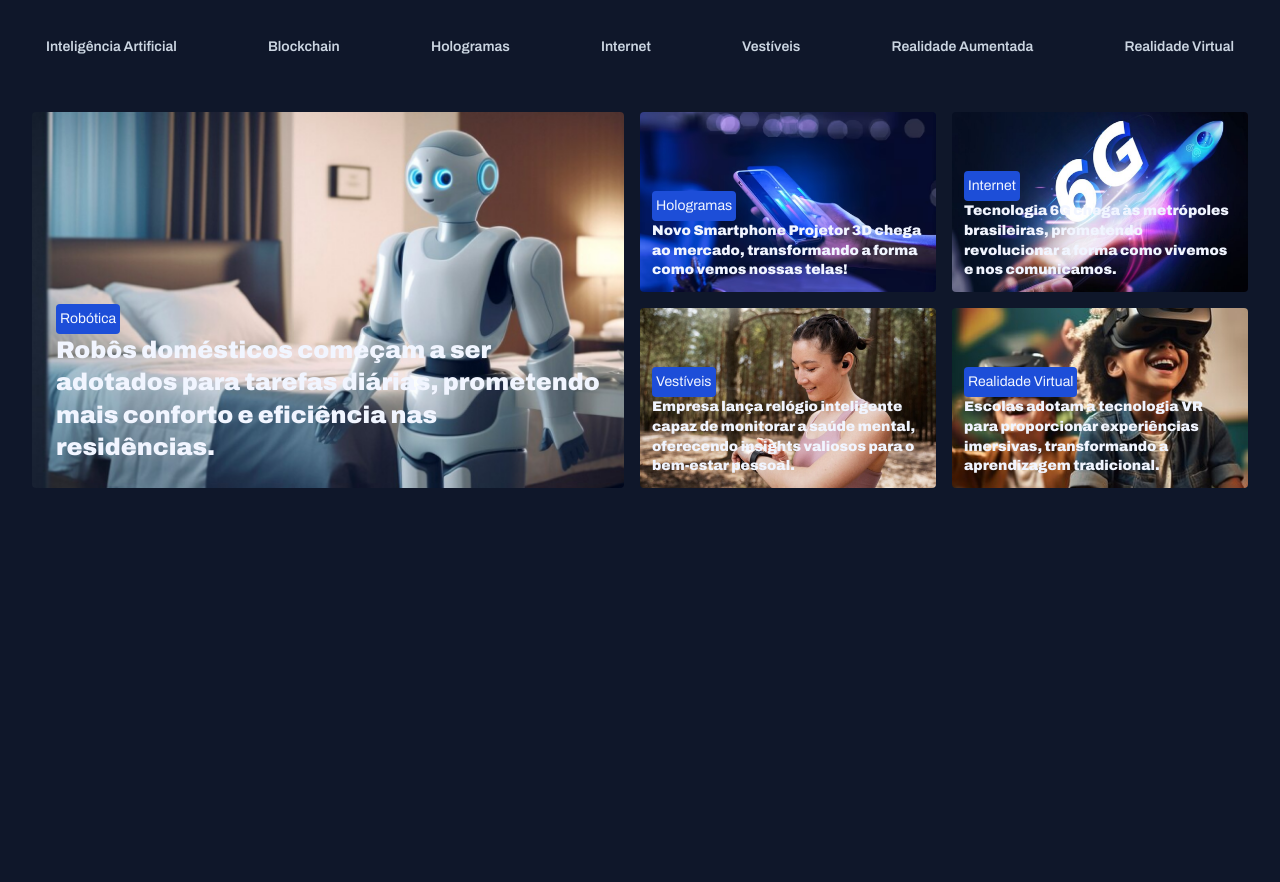
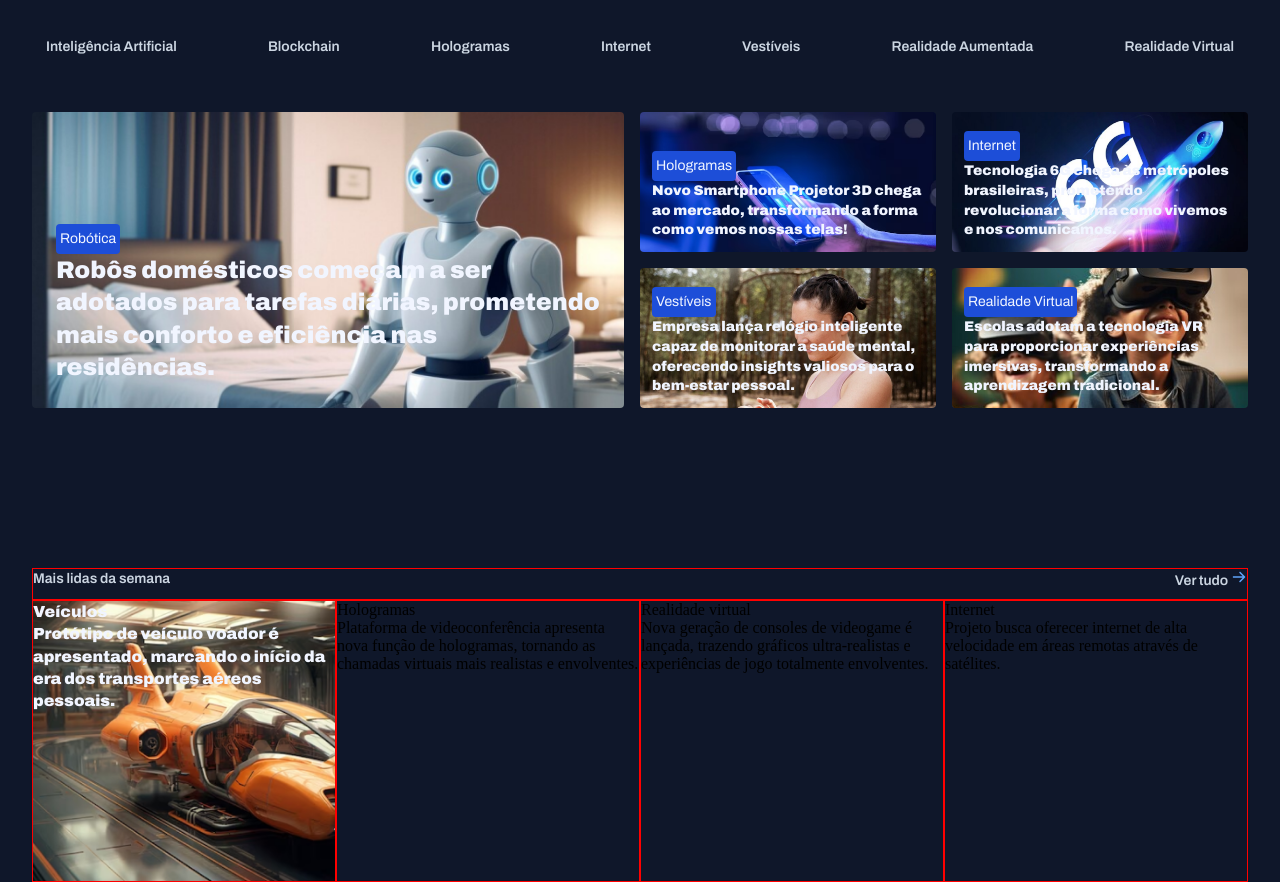
Before and after one commit to joseguerra5/news-portal, a plain HTML site: page index.html in a window 1280 px wide. Shown: the part 61-943 px from the top of the page. Before the commit the page ends 800 px from the top, so only its background shows below. Drawn offline with Linux system fonts and the light colour scheme.

Commit message:
add initial second news section

```diff
--- a/index.html
+++ b/index.html
@@ -48,7 +48,28 @@
         <p>Escolas adotam a tecnologia VR para proporcionar experiências imersivas, transformando a aprendizagem tradicional.</p>
       </div>
     </div>
-    <div class="secod-news"></div>
+    <div class="second-news">
+      <div class="header-news" id="areaA1">
+        <span>Mais lidas da semana</span>
+        <span>Ver tudo <img src="/assets/icons/ArrowRight.svg" alt=""></span>
+      </div>
+      <div class="imagem-container" id="areaB1">
+        <span>Veículos</span>
+        <p>Protótipo de veículo voador é apresentado, marcando o início da era dos transportes aéreos pessoais.</p>
+      </div>
+      <div class="imagem-container" id="areaC1">
+        <span>Hologramas</span>
+        <p>Plataforma de videoconferência apresenta nova função de hologramas, tornando as chamadas virtuais mais realistas e envolventes.</p>
+      </div>
+      <div class="imagem-container" id="areaD1">
+        <span>Realidade virtual</span>
+        <p>Nova geração de consoles de videogame é lançada, trazendo gráficos ultra-realistas e experiências de jogo totalmente envolventes.</p>
+      </div>
+      <div class="imagem-container" id="areaE1">
+        <span>Internet</span>
+        <p>Projeto busca oferecer internet de alta velocidade em áreas remotas através de satélites.</p>
+      </div>
+    </div>
     <div class="third-news"></div>
   </div>
 </body>
--- a/styles/first-news.css
+++ b/styles/first-news.css
@@ -5,10 +5,10 @@
   grid-template-rows: 1fr 1fr;
   height: 416px;
   gap: 16px;
+  padding-bottom: 80px;
 }
 
 .first-news > * {
-
   border-radius: 4px;
 }
 
--- a/styles/global.css
+++ b/styles/global.css
@@ -34,6 +34,7 @@ a:hover{
   padding-inline: 32px;
   margin-inline: auto;
   max-width: 1280px;
+
 }
 
 .content-tag{
--- a/styles/index.css
+++ b/styles/index.css
@@ -1,3 +1,4 @@
 @import url(global.css);
 @import url(header.css);
 @import url(first-news.css);
+@import url(second-news.css);
--- /dev/null
+++ b/styles/second-news.css
@@ -0,0 +1,39 @@
+.second-news {
+  display: grid;
+  margin-top: 80px;
+  grid-template-columns: 1fr 1fr 1fr 1fr;
+  grid-template-rows: 32px 1fr;
+  height: 314px;
+
+}
+
+.second-news > * {
+
+  border: solid 1px red;
+}
+
+#areaA1{
+  display: flex;
+  grid-column: 1/5;
+  grid-row: 1/2;
+  height: 32px;
+  color: var(--text-color-secondary);
+  font: var(--text-span);
+  align-items: flex-start;
+  flex-direction: row;
+  justify-content: space-between;
+}
+
+#areaB1{
+  display: flex;
+  grid-column: 1/2;
+  grid-row: 2/3;
+  background-image: url(../assets/Image\ 06.png);
+  background-size: cover;
+  color: var(--text-color-primary);
+  font: var(--text-h2);
+  align-items: flex-start;
+  flex-direction: column;
+  justify-content: flex-start;
+
+}
```
